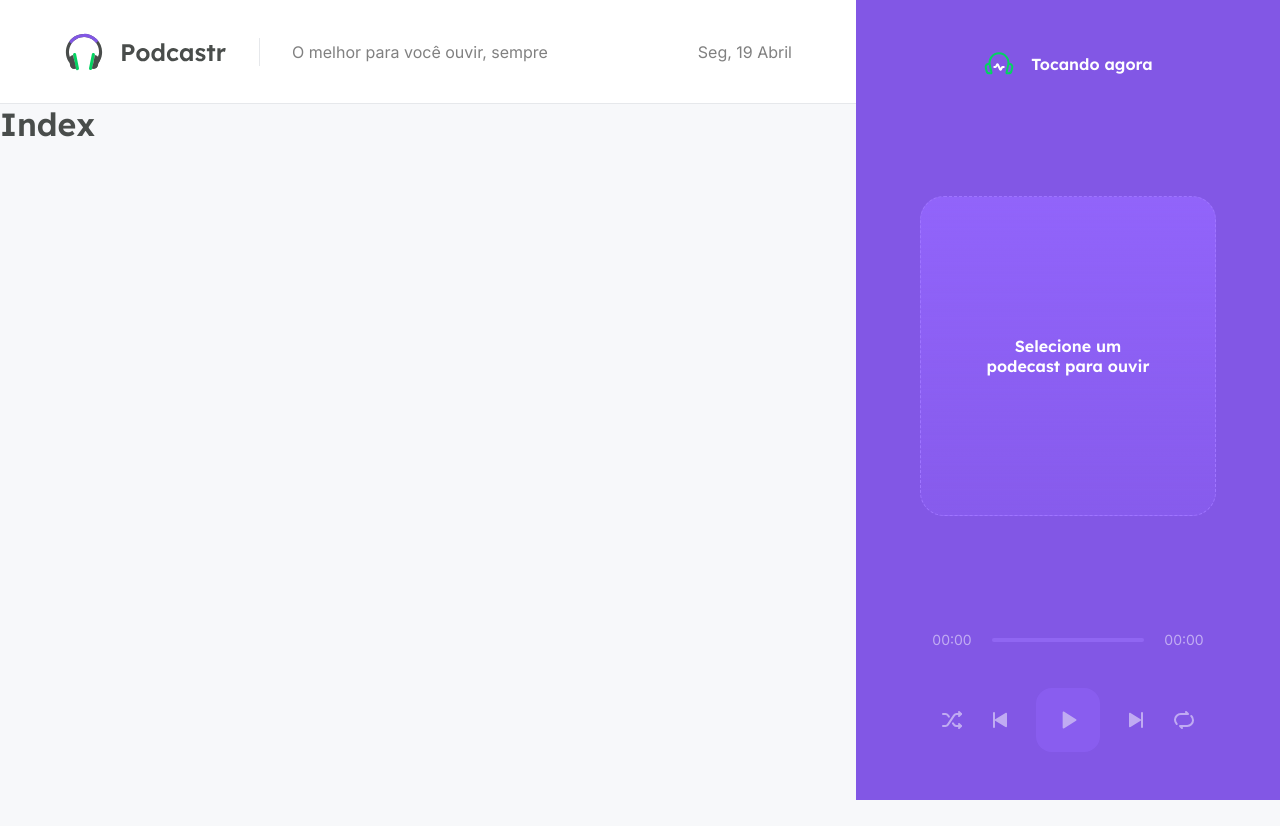
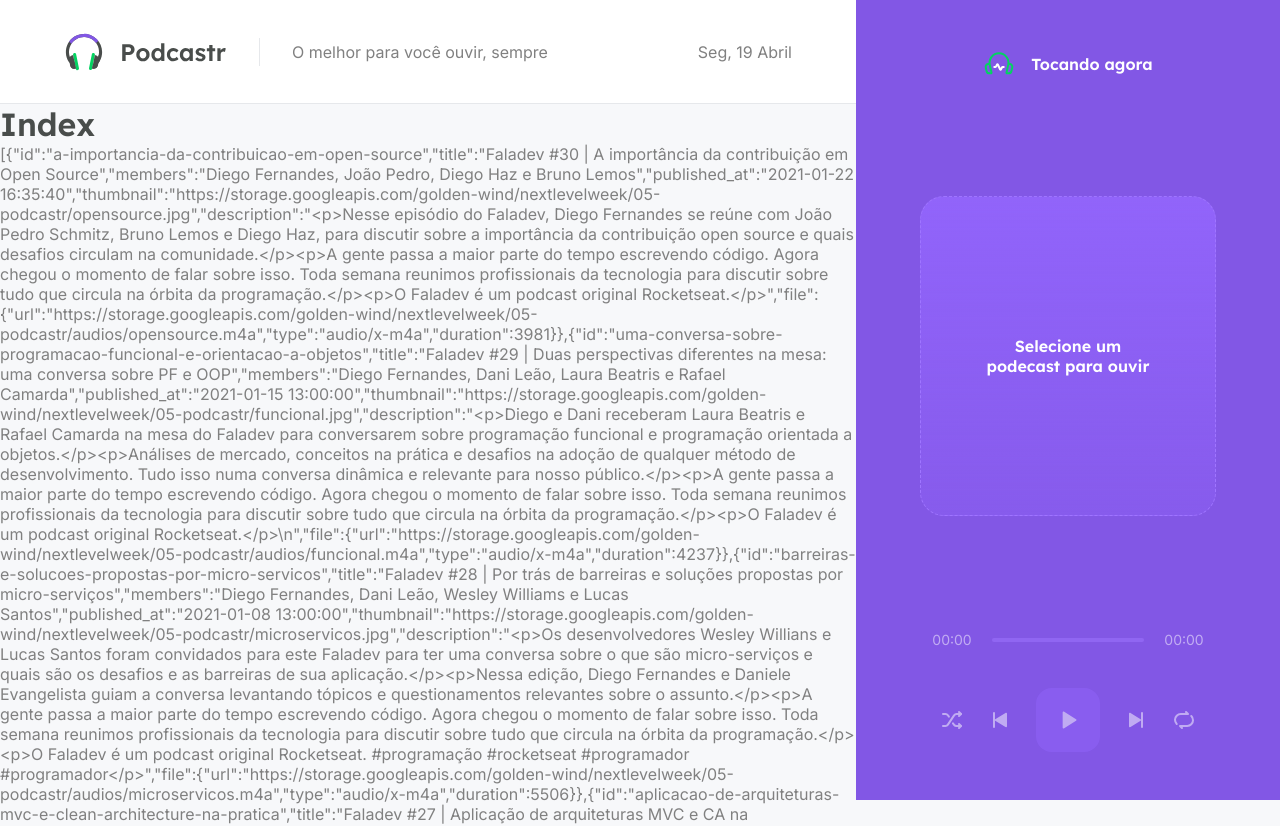
Before and after one commit to Samanosukeh/podcastr, a Next.js app: page / in a window 1280 px wide. Shown: the top 826 px of the page. Before the commit the page ends 800 px from the top, so only its background shows below. Built offline with nearby package versions, Linux system fonts and the light colour scheme; data requests are answered from the project's data file.

Commit message:
Método async para chamadas SSG

```diff
--- a/src/pages/index.tsx
+++ b/src/pages/index.tsx
@@ -1,5 +1,29 @@
-export default function Home() {
+// SPA
+// SSR
+// SSG - static site generator -> como só é postado 1 episódio por dia, não há necessidade de buscar os dados várias vezes
+
+export default function Home(props) {//recebendo os props buscados no await
+  console.log(props.episodes);
+
   return (
-    <h1>Index</h1>
+    <div>
+      <h1>Index</h1>
+      <p>{JSON.stringify(props.episodes)}</p>
+    </div>
   )
 }
+
+
+//só de declarar essa função ja vai valer o SSR
+export async function getStaticProps() { //static site generation só funciona em produção -> getStaticProps()
+  const response = await fetch('http://localhost:3333/episodes');
+  const data = await response.json();
+
+  return {
+    props: {
+      episodes: data,
+    },
+    //a cada 8 horas gere de novo essa página
+    revalidate: 60 * 60 * 8,//tempo em segundos de quanto e quanto tempo quero gerar de novo essa nova página
+  }
+}
```
